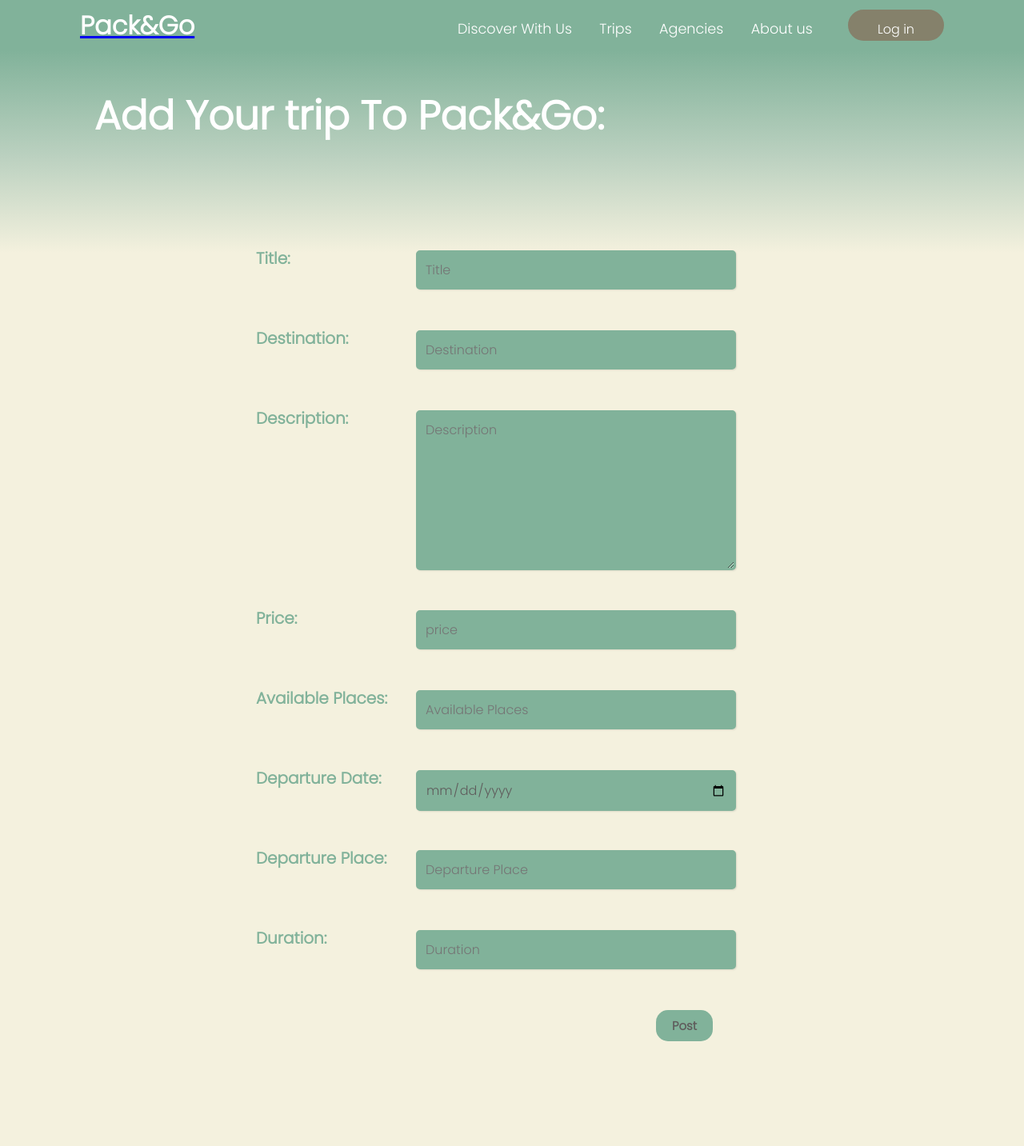
After one commit to anfelach/Pack-Go, a PHP site: page /Pages/postingform.php in a window 1280 px wide. The commit adds this page. Shown: the whole page at 80% size. Run offline with PHP 8.4, Linux system fonts and the light colour scheme.

Commit message:
postform

```diff
--- /dev/null
+++ b/Pages/postingform.php
@@ -0,0 +1,43 @@
+<!DOCTYPE html>
+<html lang="en">
+
+<head>
+    <meta charset="UTF-8">
+    <meta http-equiv="X-UA-Compatible" content="IE=edge">
+    <meta name="viewport" content="width=device-width, initial-scale=1.0">
+    <link rel="stylesheet" href="../css/postingform.css">
+    <link rel="preconnect" href="https://fonts.googleapis.com">
+    <link rel="preconnect" href="https://fonts.gstatic.com" crossorigin>
+    <link href="https://fonts.googleapis.com/css2?family=Poppins:ital,wght@0,300;1,400&display=swap" rel="stylesheet">
+    <title>Posting Form</title>
+</head>
+
+<body>
+    <?php include "header.php" ?>
+    <div class="bodyframe">
+        <p>Add Your trip To Pack&Go:</p>
+    <div class="form">
+    <form method="" action="" >
+        <label for="Title" class="Titlel">Title:</label>
+        <input type="text" class="Title" name="title" placeholder="Title" required>
+        <label for="Destination" class="Destinationl">Destination:</label>
+        <input type="text" class="Destination" name="name" placeholder="Destination" required>
+        <label for="Description" class="Descriptionl">Description:</label>
+        <textarea class="Description" name="description" placeholder="Description" required></textarea>
+        <label for="Price" class="Pricel">Price:</label>
+        <input type="text" class="Price" name="price" placeholder="price" required>
+        <label for="AvailPlac" class="AvailPlacl">Available Places:</label>
+        <input type="number" class="AvailPlac" name="AvailPlac" placeholder="Available Places" required>
+        <label for="Departure_Date" class="DepartureDatel">Departure Date: </label>
+        <input type="date" class="Departure_Date" name="Departure_date" required>
+        <label for="Departure_Place" class="DeparturePlacel">Departure Place: </label>
+        <input type="text" class="Departure_Place" name="Departure_place" placeholder="Departure Place" required>
+        <label for="Duration" class="Durationl">Duration: </label>
+        <input type= "number" class="Duration" name="Duration" placeholder="Duration" required>
+        <button type="submit">Post</button>
+    </form>
+    </div>
+    </div>
+</body>
+
+</html>
--- a/css/postingform.css
+++ b/css/postingform.css
@@ -5,8 +5,11 @@
     font-family: 'Poppins', sans-serif;
 }
 
-body {
-    background: #F4F1DE;
+.body {
+    background: url(https://i.pinimg.com/originals/65/82/29/65822977be7385302f263ef9be529588.jpg) no-repeat;
+    background-size: cover;
+    width: 100%;
+    height: 100%;
 }
 
 @media all and(max-width: 1024px) {
@@ -35,7 +38,7 @@ header {
     user-select: none;
 }
 
-.linearback {
+.bodyframe {
     position: absolute;
     width: 100%;
     height: 140%;
@@ -44,21 +47,23 @@ header {
     background: linear-gradient(180deg, #81B29A 0%, rgba(161, 194, 178, 0.684375) 11.87%, #F4F1DE 22.63%);
 }
 
-.linearback p {
+.bodyframe p {
     position: absolute;
     left: 118px;
     top: 45px;
     font-size: 2em;
     color: #fff;
     user-select: none;
+    font-size: 50px;
+    font-weight: bold;
 }
 
 .form {
     position: absolute;
     width: 100%;
     height: 100%;
-    left: 20pxpx;
-    top: 400px;
+    left: 20px;
+    top: 250px;
 }
 
 label {
@@ -69,28 +74,28 @@ label {
     font-family: 'Poppins', sans-serif;
 }
 
-.namel {
+.Titlel {
     position: absolute;
     top: 0px;
     left: 300px;
     color: #81B29A;
 }
 
-.destinationl {
+.Destinationl {
     position: absolute;
     top: 100px;
     left: 300px;
     color: #81B29A;
 }
 
-.descriptionl {
+.Descriptionl {
     position: absolute;
     top: 200px;
     left: 300px;
     color: #81B29A;
 }
 
-.pricel {
+.Pricel {
     position: absolute;
     top: 450px;
     left: 300px;
@@ -104,25 +109,46 @@ label {
     color: #81B29A;
 }
 
-.name {
+.DepartureDatel {
+    position: absolute;
+    top: 650px;
+    left: 300px;
+    color: #81B29A;
+}
+
+.DeparturePlacel {
+    position: absolute;
+    top: 750px;
+    left: 300px;
+    color: #81B29A;
+}
+
+.Durationl {
+    position: absolute;
+    top: 850px;
+    left: 300px;
+    color: #81B29A;
+}
+
+.Title {
     position: absolute;
     top: 0px;
     left: 500px;
 }
 
-.destination {
+.Destination {
     position: absolute;
     top: 100px;
     left: 500px;
 }
 
-.description {
+.Description {
     position: absolute;
     top: 200px;
     left: 500px;
 }
 
-.price {
+.Price {
     position: absolute;
     top: 450px;
     left: 500px;
@@ -134,11 +160,32 @@ label {
     left: 500px;
 }
 
-.name,
-.destination,
-.description,
+.Departure_Date {
+    position: absolute;
+    top: 650px;
+    left: 500px;
+}
+
+.Departure_Place {
+    position: absolute;
+    top: 750px;
+    left: 500px;
+}
+
+.Duration {
+    position: absolute;
+    top: 850px;
+    left: 500px;
+}
+
+.Title,
+.Destination,
+.Description,
 .AvailPlac,
-.price {
+.Price,
+.Departure_Date,
+.Departure_Place,
+.Duration {
     border: 2px solid #81B29A;
     border-radius: 5px;
     padding: 10px;
@@ -150,7 +197,7 @@ label {
     transition: box-shadow 0.3s ease, transform 0.3s ease;
 }
 
-.description {
+.Description {
     height: 200px;
 }
 
@@ -169,7 +216,7 @@ input:focus {
 
 button[type="submit"] {
     position: absolute;
-    top: 700px;
+    top: 950px;
     left: 800px;
     background-color: #81B29A;
     color: #5f5c5c;
--- a/css/user_signup.css
+++ b/css/user_signup.css
@@ -1,7 +1,7 @@
 body {
     width: 100%;
     height: 100%;
-    background: url(../images/Frame\ 15.png 15.png) no-repeat;
+    background: url(../images/Frame\ 15.png) no-repeat;
     background-color: #F4F1DE;
     background-size: cover;
     justify-content: center;
```
Also changed, not shown: postingform.html (deleted, +0 -37 lines), images/background.jpeg (added).
